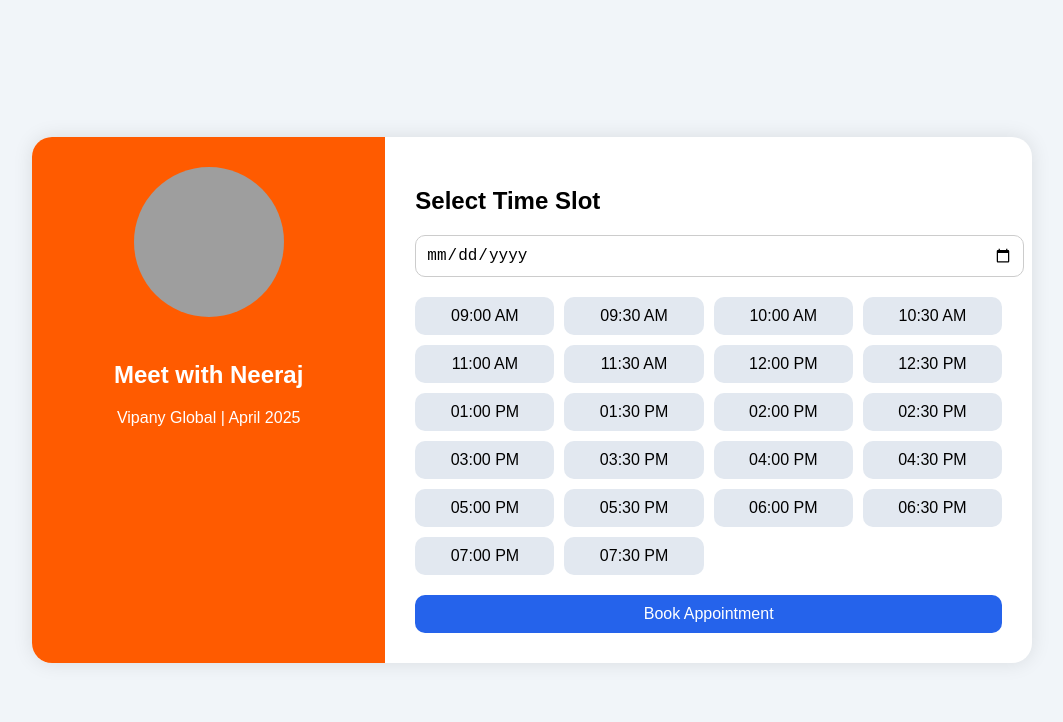
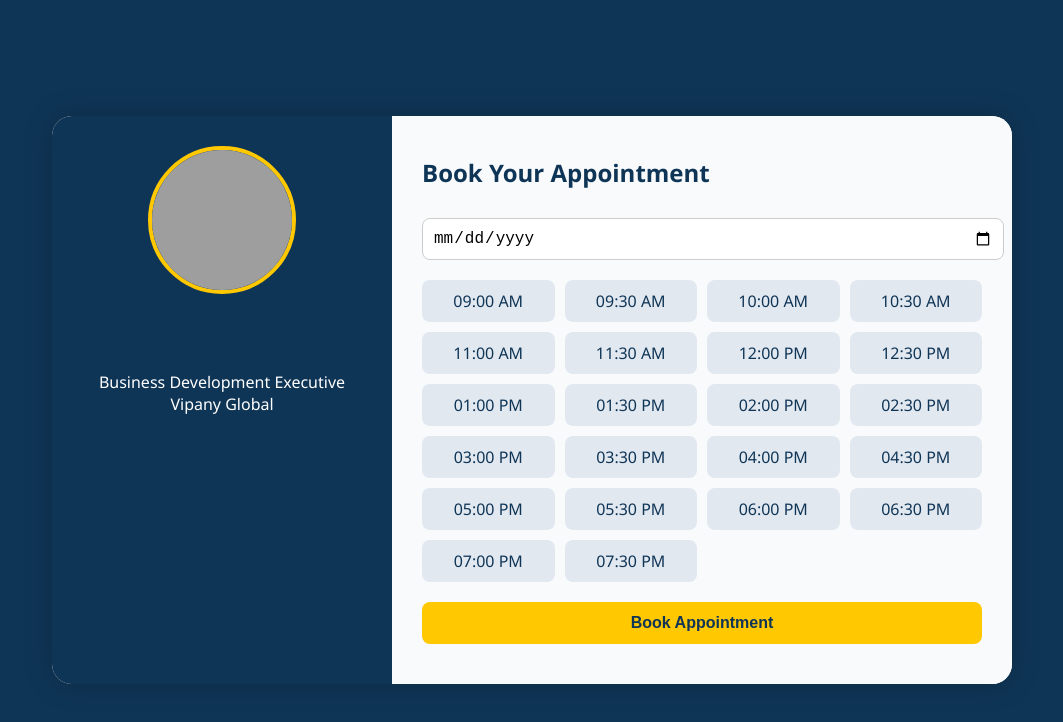
Before and after one commit to neerajru22/scheduler, a plain HTML site: page index.html in a window 1280 px wide. Shown: the whole page, without its empty margins (108-1171 px from the left). Drawn offline with Linux system fonts and the light colour scheme; grey boxes are pictures that could not be loaded.

Commit message:
Update index.html

```diff
--- a/index.html
+++ b/index.html
@@ -3,80 +3,104 @@
 <head>
   <meta charset="UTF-8" />
   <meta name="viewport" content="width=device-width, initial-scale=1.0"/>
-  <title>Meet with Neeraj</title>
+  <title>Meet with Neeraj | Vipany Global</title>
   <style>
     body {
-      font-family: Arial, sans-serif;
+      font-family: 'Segoe UI', sans-serif;
+      margin: 0;
+      padding: 0;
+      background-color: #0f3556;
+      color: #ffffff;
       display: flex;
       justify-content: center;
       align-items: center;
       min-height: 100vh;
-      margin: 0;
-      background-color: #f1f5f9;
     }
+
     .container {
       display: flex;
-      background: white;
+      background: #ffffff;
       border-radius: 20px;
       overflow: hidden;
-      box-shadow: 0 0 20px rgba(0,0,0,0.1);
-      max-width: 1000px;
+      box-shadow: 0 0 30px rgba(0, 0, 0, 0.2);
+      max-width: 960px;
       width: 100%;
+      color: #0f3556;
     }
+
     .left {
-      background-color: #ff5b00;
+      background-color: #0f3556;
       color: white;
       padding: 30px;
+      flex: 1;
       text-align: center;
-      flex: 1;
     }
+
     .left img {
-      width: 150px;
-      height: 150px;
+      width: 140px;
+      height: 140px;
       border-radius: 50%;
       margin-bottom: 20px;
+      border: 4px solid #ffc800;
     }
+
     .right {
       flex: 2;
-      padding: 30px;
+      padding: 40px 30px;
+      background-color: #f8fafc;
     }
-    .right h2 {
-      margin-bottom: 20px;
+
+    h2 {
+      margin-top: 0;
+      color: #0f3556;
     }
+
+    input[type="date"] {
+      padding: 10px;
+      border-radius: 8px;
+      border: 1px solid #ccc;
+      font-size: 16px;
+      width: 100%;
+      margin-top: 10px;
+    }
+
     .time-grid {
       display: grid;
       grid-template-columns: repeat(4, 1fr);
       gap: 10px;
       margin: 20px 0;
     }
+
     .time-slot {
+      background: #e2e8f0;
+      color: #0f3556;
       padding: 10px;
-      background: #e2e8f0;
+      border-radius: 8px;
       text-align: center;
-      border-radius: 10px;
       cursor: pointer;
+      font-weight: 500;
     }
+
     .time-slot.selected {
-      background-color: #2563eb;
-      color: white;
+      background: #ffc800;
+      color: #0f3556;
       font-weight: bold;
     }
+
     button {
-      background-color: #2563eb;
-      color: white;
-      padding: 10px 20px;
+      background-color: #ffc800;
+      color: #0f3556;
+      font-weight: bold;
+      padding: 12px 20px;
+      font-size: 16px;
       border: none;
-      border-radius: 10px;
-      font-size: 16px;
+      border-radius: 8px;
       cursor: pointer;
       width: 100%;
     }
-    input[type="date"] {
-      padding: 10px;
-      border-radius: 10px;
-      border: 1px solid #ccc;
-      font-size: 16px;
-      width: 100%;
+
+    button:hover {
+      background-color: #f0b800;
     }
   </style>
 </head>
@@ -84,16 +108,15 @@
 
   <div class="container">
     <div class="left">
-      <img src="https://avatars.githubusercontent.com/u/81266222" alt="Neeraj" />
-      <h2>Meet with Neeraj</h2>
-      <p>Vipany Global | April 2025</p>
+      <img src="https://avatars.githubusercontent.com/u/81266222" alt="Neeraj">
+      <h2>Meet Neeraj</h2>
+      <p>Business Development Executive<br>Vipany Global</p>
     </div>
+
     <div class="right">
-      <h2>Select Time Slot</h2>
+      <h2>Book Your Appointment</h2>
       <input type="date" id="datePicker" />
-      <div class="time-grid" id="timeGrid">
-        <!-- Time slots will be inserted dynamically -->
-      </div>
+      <div class="time-grid" id="timeGrid"></div>
       <button id="bookBtn">Book Appointment</button>
     </div>
   </div>
@@ -123,11 +146,7 @@
     document.getElementById("bookBtn").onclick = async function () {
       const date = document.getElementById("datePicker").value;
       const selectedTime = document.querySelector(".time-slot.selected")?.innerText;
-
-      if (!date || !selectedTime) {
-        alert("Please select both date and time.");
-        return;
-      }
+      if (!date || !selectedTime) return alert("Please select date and time.");
 
       const client = new URLSearchParams(window.location.search).get("client") || "Unknown";
 
@@ -138,30 +157,27 @@
       };
 
       try {
-        const response = await fetch(
+        const res = await fetch(
           "https://script.google.com/macros/s/AKfycbyuL89jfMIa-9wiYigjXi64bAcdsylaqNNDu4fe_TJGM845myITeqbry4q9XEtePsQ-/exec",
           {
             method: "POST",
-            headers: {
-              "Content-Type": "application/json"
-            },
+            headers: { "Content-Type": "application/json" },
             body: JSON.stringify(payload)
           }
         );
 
-        const result = await response.json();
-
+        const result = await res.json();
         if (result.status === "success") {
           alert("🎉 Appointment booked successfully!");
         } else {
-          console.error("Error:", result.message);
           alert("Something went wrong. Please try again.");
         }
       } catch (err) {
-        console.error("Network error:", err);
-        alert("Something went wrong while booking. See console for details.");
+        console.error(err);
+        alert("Failed to book appointment. Try again later.");
       }
     };
   </script>
+
 </body>
 </html>
```
